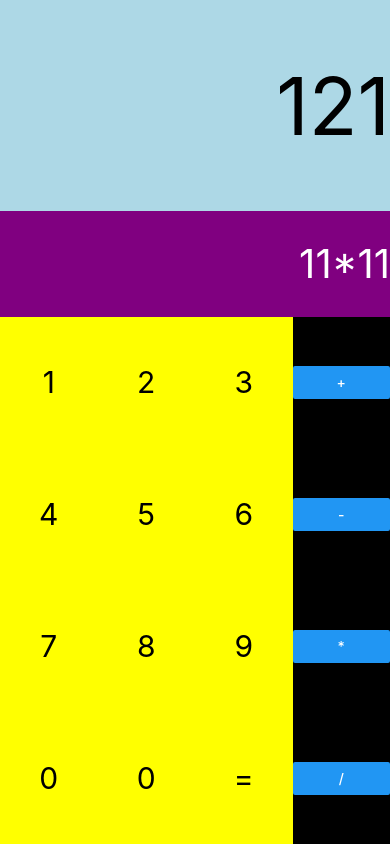
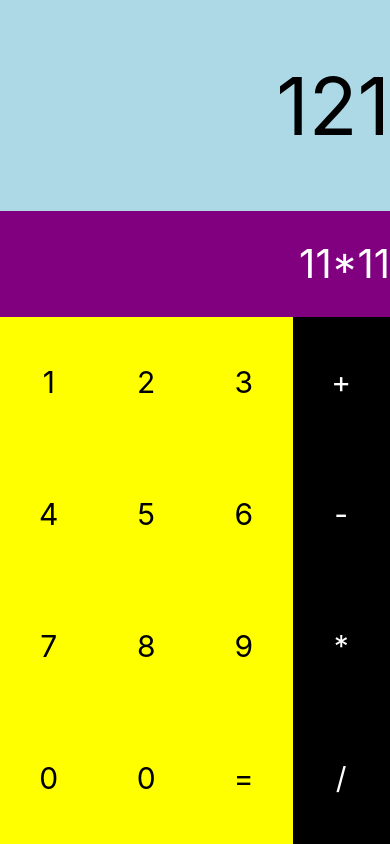
Before and after one commit to tushar1907/React-Native-Caculator, a React Native app in the folder Calculator/: screen / in a window 390 px wide. Built offline with nearby package versions, Linux system fonts and the light colour scheme.

Commit message:
operations button added

```diff
--- a/Calculator/App.js
+++ b/Calculator/App.js
@@ -30,6 +30,11 @@ export default class App extends Component<Props> {
       rows.push(<View style={styles.row}>{row}</View>)
     }
 
+    let operations = ['+','-','*','/']
+    let ops = []
+    for (let i = 0; i < 4; i++) {
+      ops.push(<TouchableOpacity style={styles.btn}><Text style={[styles.btnText,styles.white]}>{operations[i]}</Text></TouchableOpacity>)
+    }
     return (
 
       <View style={styles.container}>
@@ -46,10 +51,7 @@ export default class App extends Component<Props> {
           </View>
 
           <View style={styles.operations}>
-            <Button title="+" />
-            <Button title="-" />
-            <Button title="*" />
-            <Button title="/" />
+            {ops}
           </View>
         </View>
 
@@ -64,6 +66,9 @@ const styles = StyleSheet.create({
   },
   btnText:{
     fontSize: 30
+  },
+  white:{
+    color: 'white'
   },
   btn: {
     flex: 1,
```
